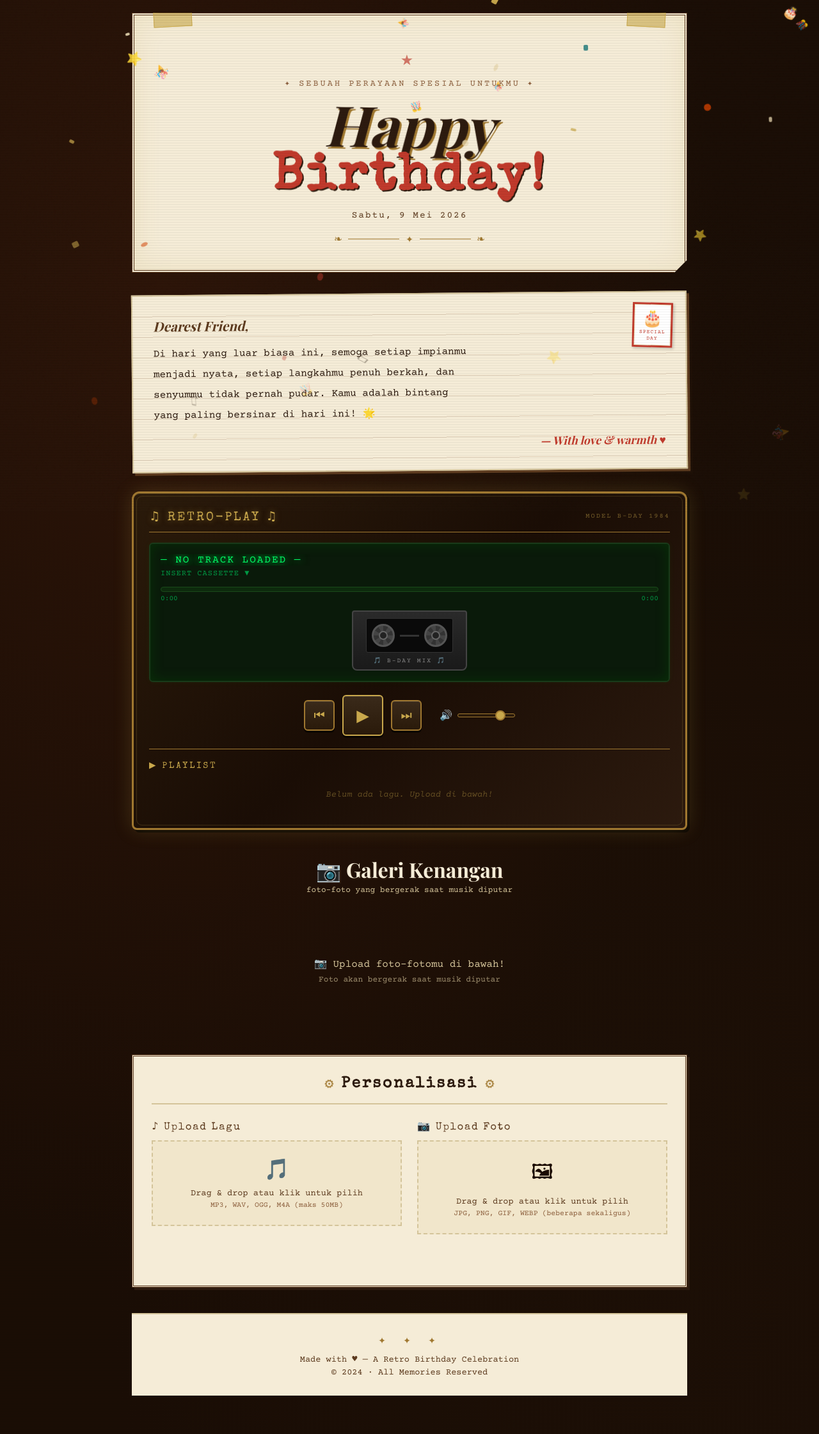
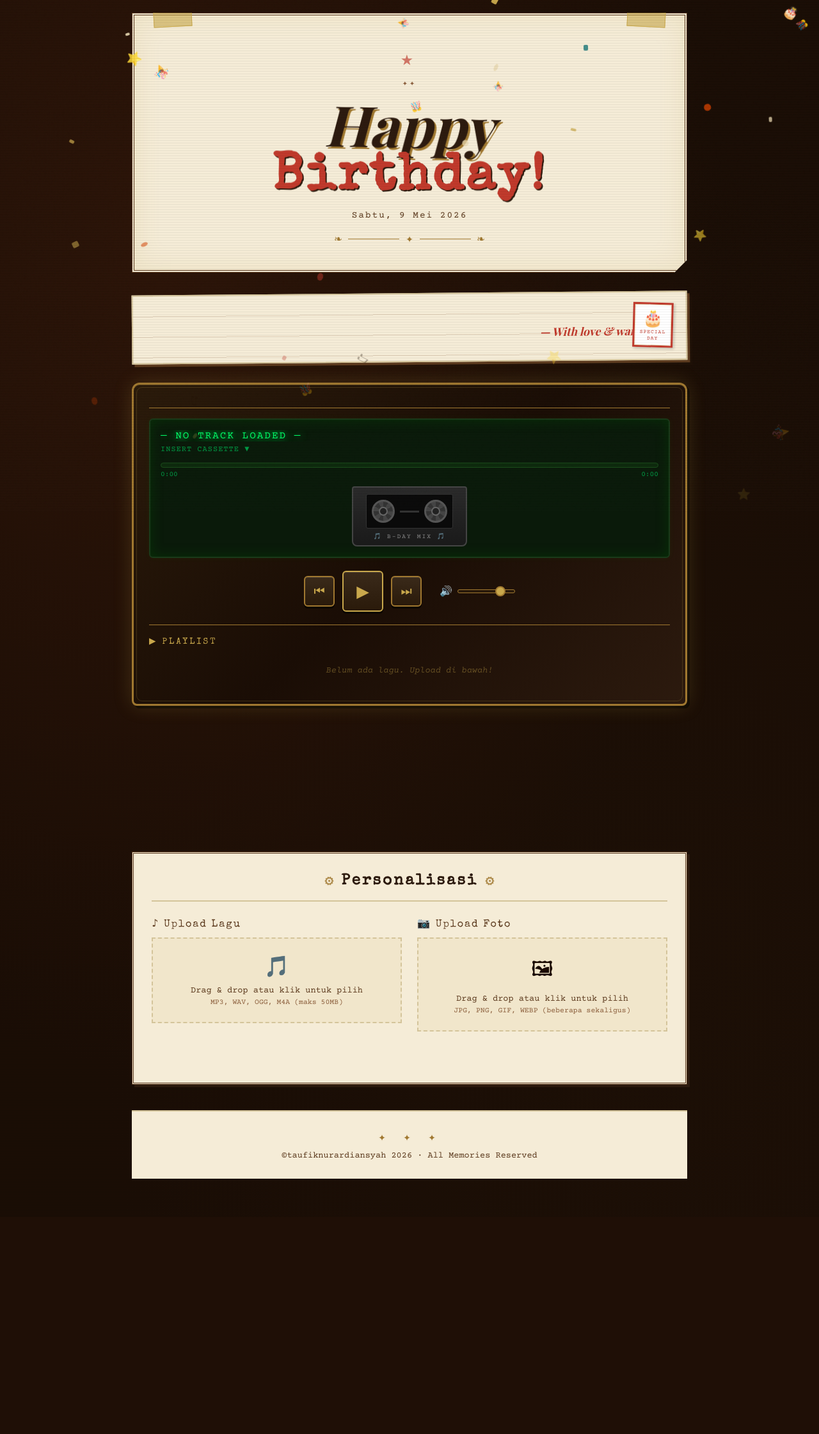
Before and after one commit to Taufik040/birthday-app, a Flask app: page / in a window 1280 px wide. Shown: the whole page at 64% size. After the commit the page ends 1842 px from the top, so only its background shows below. Run offline with Flask 3, Linux system fonts and the light colour scheme; data that the repository does not hold is empty; some web fonts are replaced.

Commit message:
update admin view

```diff
--- a/templates/index.html
+++ b/templates/index.html
@@ -23,7 +23,7 @@
       <div class="header-tape header-tape--left"></div>
       <div class="header-tape header-tape--right"></div>
       <div class="stamp-decoration">★</div>
-      <p class="header-sub">✦ sebuah perayaan spesial untukmu ✦</p>
+      <p class="header-sub">✦✦</p>
       <h1 class="main-title">
         <span class="title-line-1">Happy</span>
         <span class="title-line-2">Birthday!</span>
@@ -43,11 +43,8 @@
           <p class="stamp-text">SPECIAL<br>DAY</p>
         </div>
         <div class="postcard-content">
-          <p class="postcard-greeting">Dearest Friend,</p>
+          <p class="postcard-greeting"></p>
           <p class="postcard-body">
-            Di hari yang luar biasa ini, semoga setiap impianmu menjadi nyata,
-            setiap langkahmu penuh berkah, dan senyummu tidak pernah pudar.
-            Kamu adalah bintang yang paling bersinar di hari ini! 🌟
           </p>
           <p class="postcard-signature">— With love &amp; warmth ♥</p>
         </div>
@@ -58,8 +55,8 @@
     <section class="player-section">
       <div class="retro-player" id="retroPlayer">
         <div class="player-header">
-          <div class="player-brand">♫ RETRO-PLAY ♫</div>
-          <div class="player-model">MODEL B-DAY 1984</div>
+          <div class="player-brand"></div>
+          <div class="player-model"></div>
         </div>
         <div class="player-screen">
           <div class="screen-inner">
@@ -108,8 +105,8 @@
     <!-- PHOTO GALLERY -->
     <section class="gallery-section">
       <div class="section-title-wrap">
-        <h2 class="section-title">📷 Galeri Kenangan</h2>
-        <p class="section-sub">foto-foto yang bergerak saat musik diputar</p>
+        <h2 class="section-title"></h2>
+        <p class="section-sub"></p>
       </div>
       <div class="photo-gallery" id="photoGallery">
         {% if photos %}
@@ -122,7 +119,7 @@
               <div class="frame-corner fc-br"></div>
               <div class="frame-inner">
                 <img src="{{ photo.url }}" alt="Memory" class="photo-img">
-                <div class="photo-caption">✦ memory ✦</div>
+                <div class="photo-caption"></div>
               </div>
             </div>
             <div class="photo-shadow"></div>
@@ -130,8 +127,8 @@
           {% endfor %}
         {% else %}
           <div class="gallery-empty">
-            <p>📷 Upload foto-fotomu di bawah!</p>
-            <p class="gallery-empty-sub">Foto akan bergerak saat musik diputar</p>
+            <p></p>
+            <p class="gallery-empty-sub"></p>
           </div>
         {% endif %}
       </div>
@@ -195,8 +192,8 @@
     <!-- FOOTER -->
     <footer class="retro-footer">
       <div class="footer-deco">✦ ✦ ✦</div>
-      <p>Made with ♥ — A Retro Birthday Celebration</p>
-      <p class="footer-small">© {{ 2024 }} · All Memories Reserved</p>
+      <p></p>
+      <p class="footer-small">©taufiknurardiansyah {{ 2026 }} · All Memories Reserved</p>
     </footer>
   </div>
 
```
